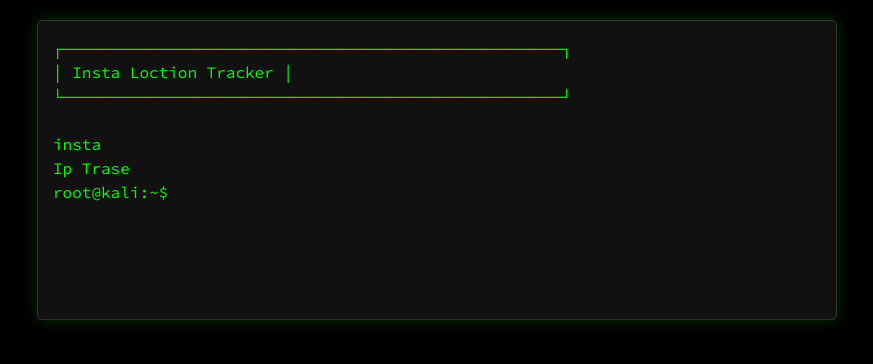
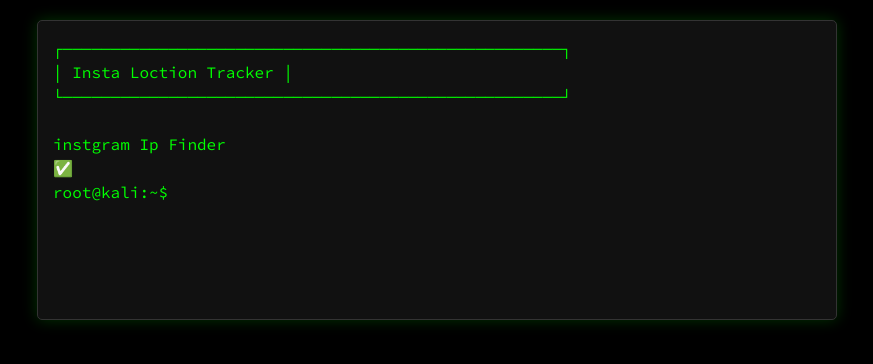
Before and after one commit to awclk/-, a plain HTML site: page index.html in a window 1280 px wide. Shown: the whole page, without its empty margins (203-1076 px from the left). Drawn offline with nearby package versions, Linux system fonts and the light colour scheme.

Commit message:
Update index.html

```diff
--- a/index.html
+++ b/index.html
@@ -179,8 +179,8 @@
         }
 
         // Initial help message
-        writeToTerminal("insta");
-        writeToTerminal("Ip Trase");
+        writeToTerminal("instgram Ip Finder");
+        writeToTerminal("✅");
         writeToTerminal("");
     </script>
 </body>
```
